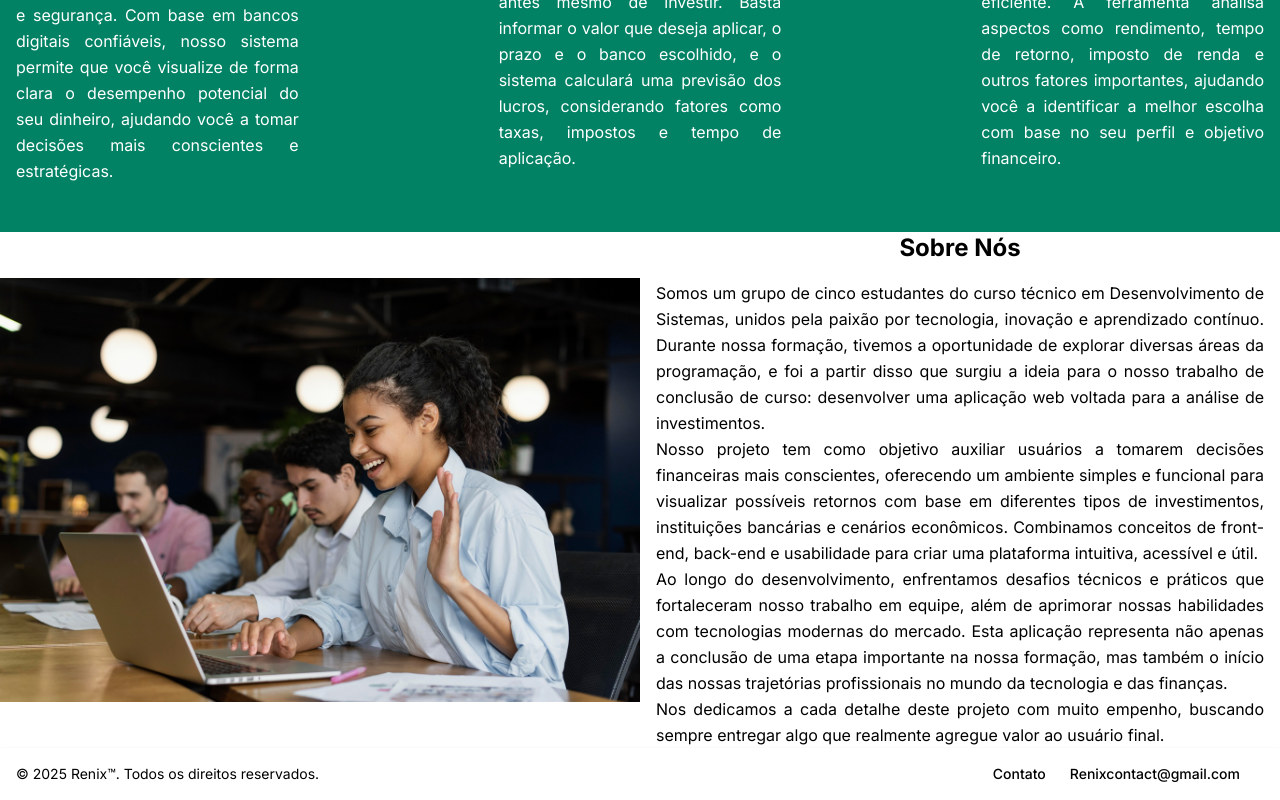
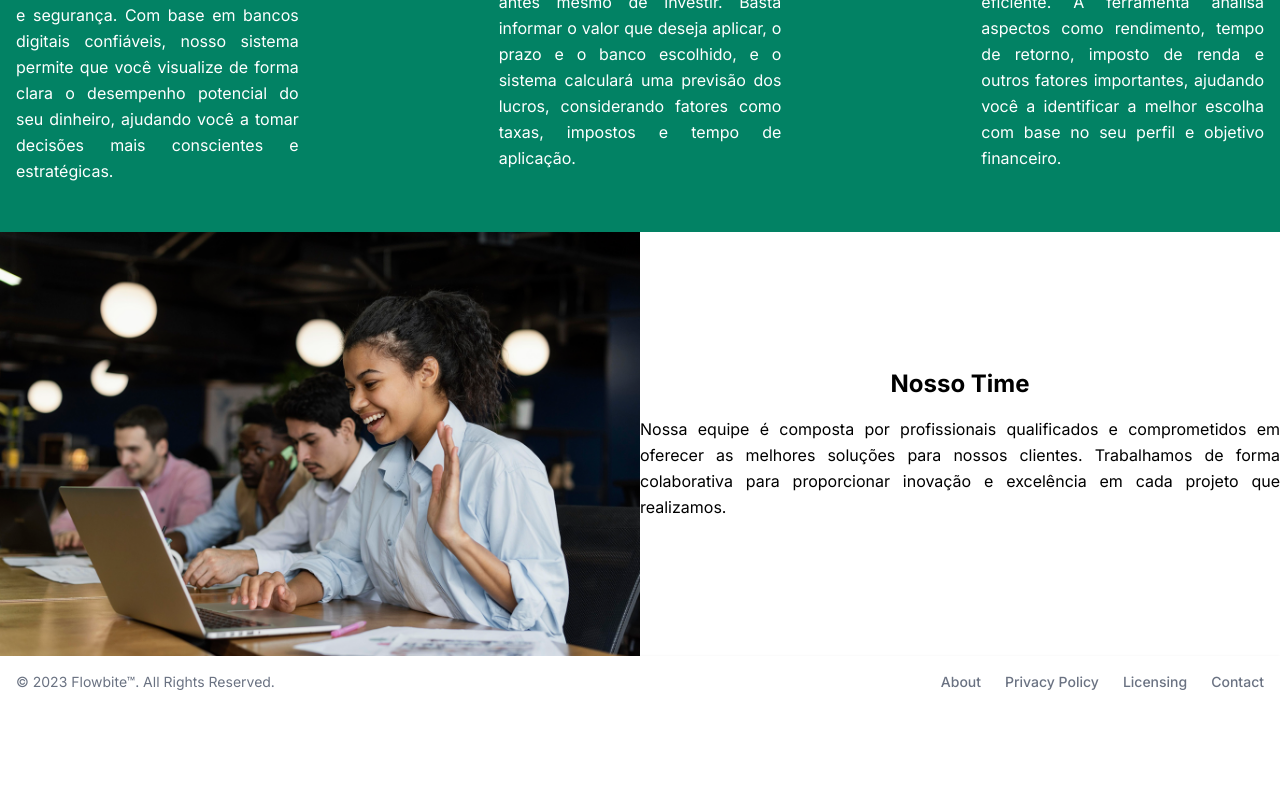
Before and after one commit to Bruno-DevBack/TCC_ADS_ETEC, a Next.js app in the folder Renix/: page / in a window 1280 px wide. Shown: the part 955-1755 px from the top of the page. After the commit the page ends 1663 px from the top, so only its background shows below. Built offline with nearby package versions, Linux system fonts and the light colour scheme.

Commit message:
Revert "Ultimos detalhes"

```diff
--- a/Renix/src/app/page.tsx
+++ b/Renix/src/app/page.tsx
@@ -13,7 +13,6 @@ import {
   Cog6ToothIcon,
   PhoneIcon
 } from '@heroicons/react/24/outline'
-import Link from 'next/link';
 
 const navigation = [
   { name: 'Sobre', href: '#', current: false },
@@ -44,6 +43,7 @@ export default function Page() {
         className="bg-white shadow h-20 fixed top-0 left-0 w-full z-50"
       >
         {({ open }) => {
+          // Atualiza estado externo quando o Disclosure abre ou fecha
           if (open !== isOpen) setIsOpen(open)
 
           return (
@@ -133,11 +133,9 @@ export default function Page() {
               <h1 className="text-black font-extrabold text-4xl sm:text-5xl md:text-5xl lg:text-5xl xl:text-6xl">
                 Faça seu investimento <br /> com a Renix
               </h1>
-              <Link href="/proxima-pagina">
               <button className="bg-[#028264] text-white px-8 py-3 rounded">
                 <span className="font-extrabold text-lg">INVESTIR</span>
               </button>
-              </Link>
             </div>
 
             {/* Imagem */}
@@ -198,38 +196,34 @@ export default function Page() {
             />
           </div>
 
-          <div className="w-full md:w-1/2 text-center md:text-left mt-8 md:mt-0 flex flex-col items-center">
-            <h2 className="text-2xl font-bold text-center">Sobre Nós</h2>
-            <p className="mt-4 text-base leading-relaxed text-justify max-w-[800px] px-4">
-              <p>
-    Somos um grupo de cinco estudantes do curso técnico em Desenvolvimento de Sistemas, unidos pela paixão por tecnologia, inovação e aprendizado contínuo. Durante nossa formação, tivemos a oportunidade de explorar diversas áreas da programação, e foi a partir disso que surgiu a ideia para o nosso trabalho de conclusão de curso: desenvolver uma aplicação web voltada para a análise de investimentos.
-  </p>
-  <p>
-    Nosso projeto tem como objetivo auxiliar usuários a tomarem decisões financeiras mais conscientes, oferecendo um ambiente simples e funcional para visualizar possíveis retornos com base em diferentes tipos de investimentos, instituições bancárias e cenários econômicos. Combinamos conceitos de front-end, back-end e usabilidade para criar uma plataforma intuitiva, acessível e útil.
-  </p>
-  <p>
-    Ao longo do desenvolvimento, enfrentamos desafios técnicos e práticos que fortaleceram nosso trabalho em equipe, além de aprimorar nossas habilidades com tecnologias modernas do mercado. Esta aplicação representa não apenas a conclusão de uma etapa importante na nossa formação, mas também o início das nossas trajetórias profissionais no mundo da tecnologia e das finanças.
-  </p>
-  <p>
-    Nos dedicamos a cada detalhe deste projeto com muito empenho, buscando sempre entregar algo que realmente agregue valor ao usuário final.
-  </p>
+          <div className="w-full md:w-1/2 text-center md:text-left mt-8 md:mt-0">
+            <h2 className="text-2xl font-bold text-center">Nosso Time</h2>
+            <p className="mt-4 text-base leading-relaxed text-justify">
+              Nossa equipe é composta por profissionais qualificados e comprometidos em oferecer as melhores soluções
+              para nossos clientes. Trabalhamos de forma colaborativa para proporcionar inovação e excelência em cada
+              projeto que realizamos.
             </p>
           </div>
         </div>
       </section>
 
 
-
       <footer className="bg-white shadow-sm bg-[#028264] shadow">
     <div className="w-full mx-auto max-w-screen-xl p-4 md:flex md:items-center md:justify-between">
-          <span className="text-sm text-black-500 sm:text-center black-gray-400">© 2025 <a href="#" className="hover:underline">Renix™</a>. Todos os direitos reservados.
+      <span className="text-sm text-gray-500 sm:text-center dark:text-gray-400">© 2023 <a href="https://flowbite.com/" className="hover:underline">Flowbite™</a>. All Rights Reserved.
     </span>
-          <ul className="flex flex-wrap items-center mt-3 text-sm font-medium text-black-100 dark:text-black-400 sm:mt-0">
+    <ul className="flex flex-wrap items-center mt-3 text-sm font-medium text-gray-500 dark:text-gray-400 sm:mt-0">
         <li>
-              <h1 className="me-4 md:me-6">Contato</h1>
+            <a href="#" className="hover:underline me-4 md:me-6">About</a>
         </li>
         <li>
-              <a href="#" className="hover:underline me-4 md:me-6">Renixcontact@gmail.com</a>
+            <a href="#" className="hover:underline me-4 md:me-6">Privacy Policy</a>
+        </li>
+        <li>
+            <a href="#" className="hover:underline me-4 md:me-6">Licensing</a>
+        </li>
+        <li>
+            <a href="#" className="hover:underline">Contact</a>
         </li>
     </ul>
     </div>
```
Lines whose indentation alone changed are shown as unchanged.
